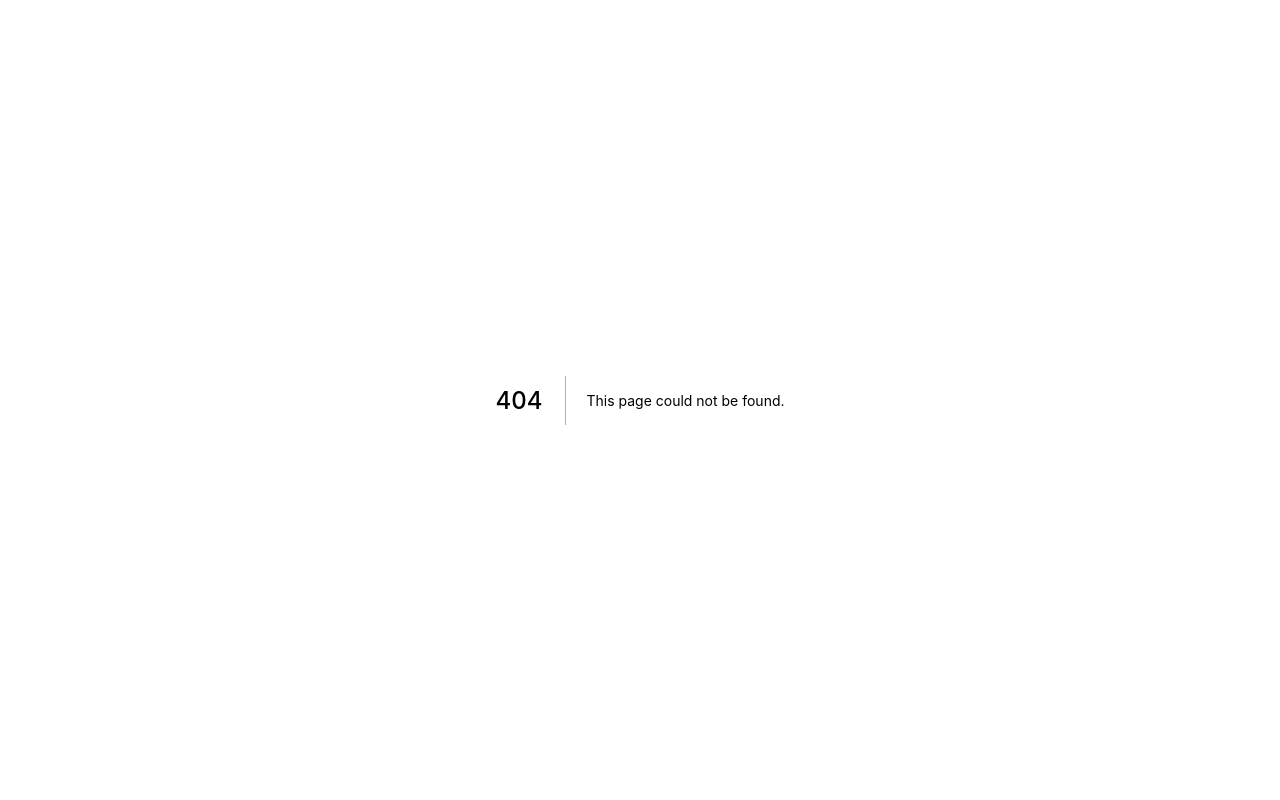
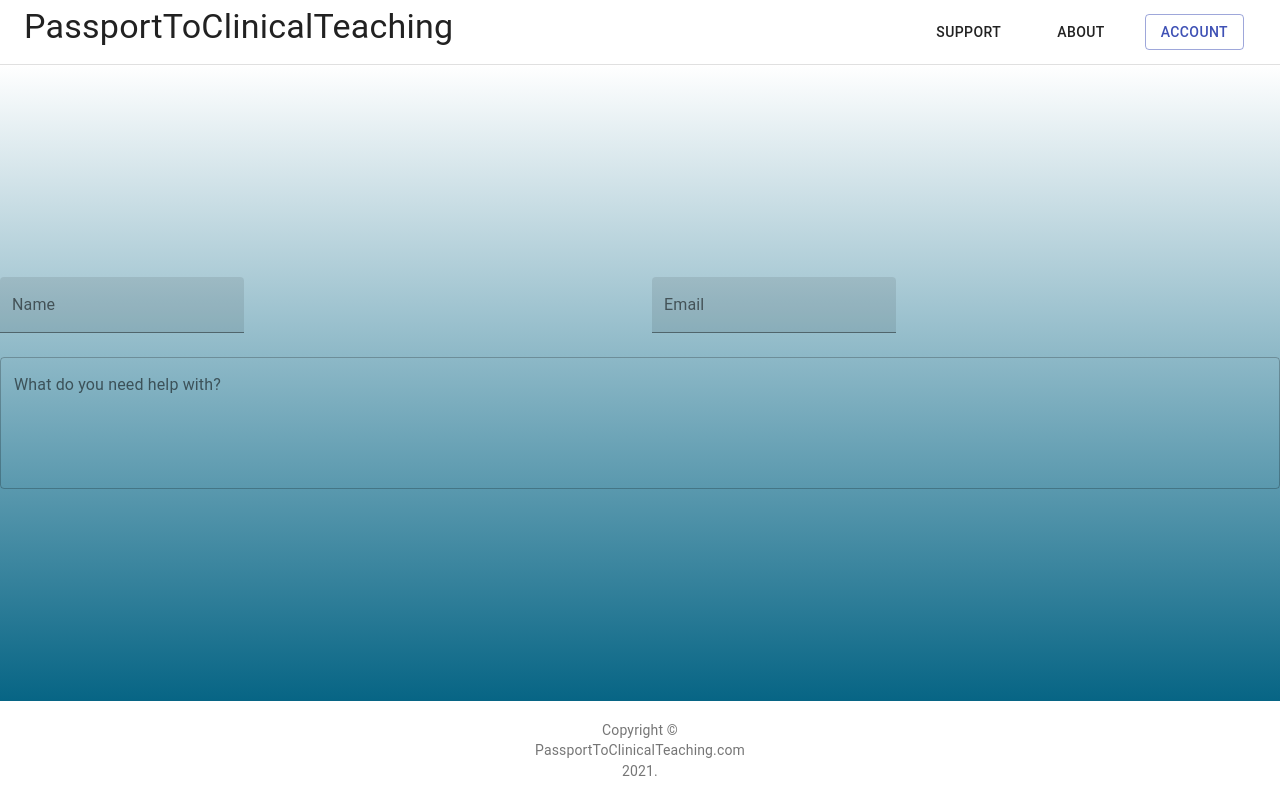
Before and after one commit to Medical-Passport/MedicalTeachingPassport, a Next.js app: page /contact in a window 1280 px wide. Before the commit this address had no page. Built offline with nearby package versions, Linux system fonts and the light colour scheme.

Commit message:
Feature: Creating support contact page

```diff
--- /dev/null
+++ b/pages/contact.jsx
@@ -0,0 +1,57 @@
+import Head from "next/head";
+import styles from "../styles/Home.module.css";
+import Copyright from "../components/Copyright";
+import Navbar from "../components/Navbar";
+import { makeStyles } from "@material-ui/core/styles";
+import Grid from '@material-ui/core/Grid';
+import TextField from '@material-ui/core/TextField';
+
+const useStyles = makeStyles((theme) => ({
+   paper: {
+      padding: theme.spacing(1),
+      textAlign: 'center',
+      color: theme.palette.text.secondary,
+      whiteSpace: 'nowrap',
+      marginBottom: theme.spacing(1),
+    },
+}));
+
+export default function Login() {
+   const classes = useStyles();
+
+   // prefill email and name if the user is logged in
+   return (
+      <div className={styles.container}>
+         <Head>
+            <title>Teaching Passport</title>
+            <link rel="icon" href="/favicon.ico" />
+         </Head>
+
+         <Navbar />
+         <main className={styles.main}>
+            <Grid container spacing={3} justify="space-between">
+               <Grid item xs={6}>
+                  <TextField id="support-name" label="Name" variant="filled" />
+               </Grid>
+               <Grid item xs={6}>
+                  <TextField id="support-email" label="Email" variant="filled" />
+               </Grid>
+               <Grid item xs={12}>
+                  <TextField
+                     fullWidth
+                     id="support-details"
+                     label="What do you need help with?"
+                     multiline
+                     rows={5}
+                     variant="outlined"
+                  />
+               </Grid>
+
+            </Grid>
+         </main>
+         <footer className={styles.footer}>
+            <Copyright />
+         </footer>
+      </div>
+   );
+}
```
